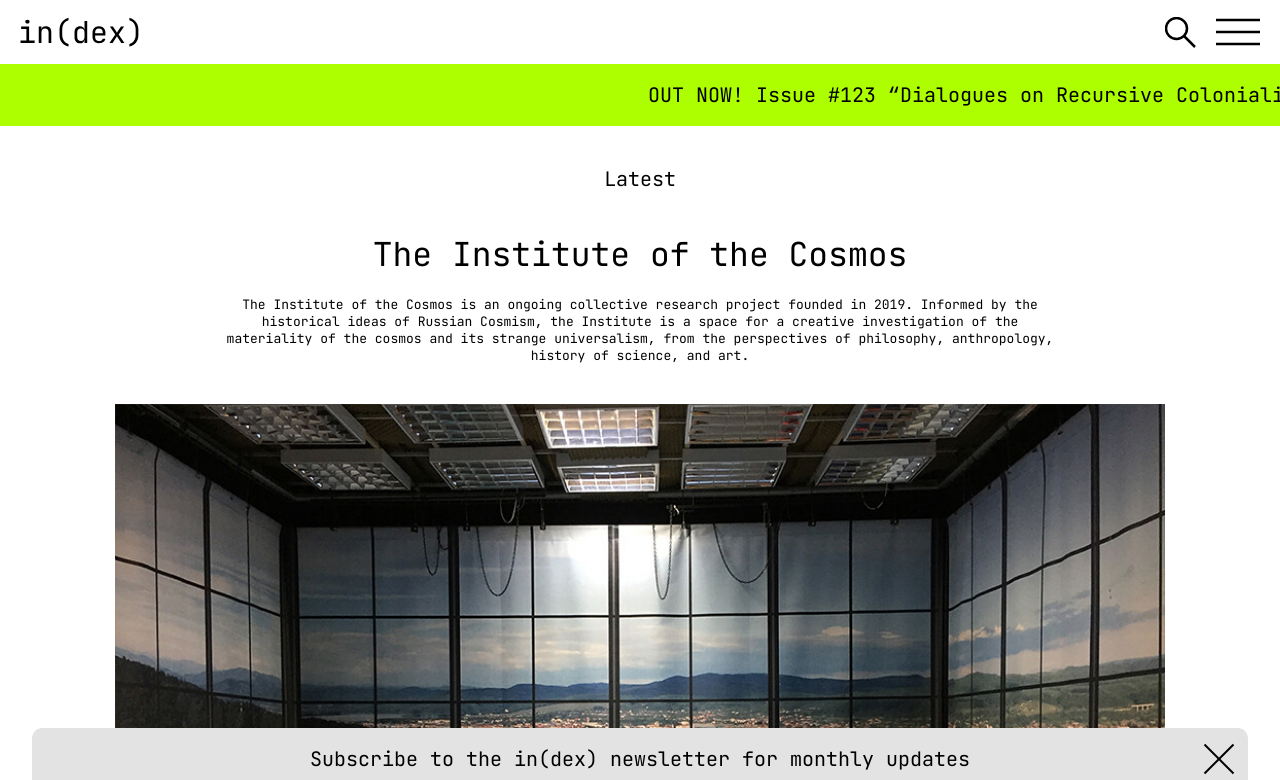
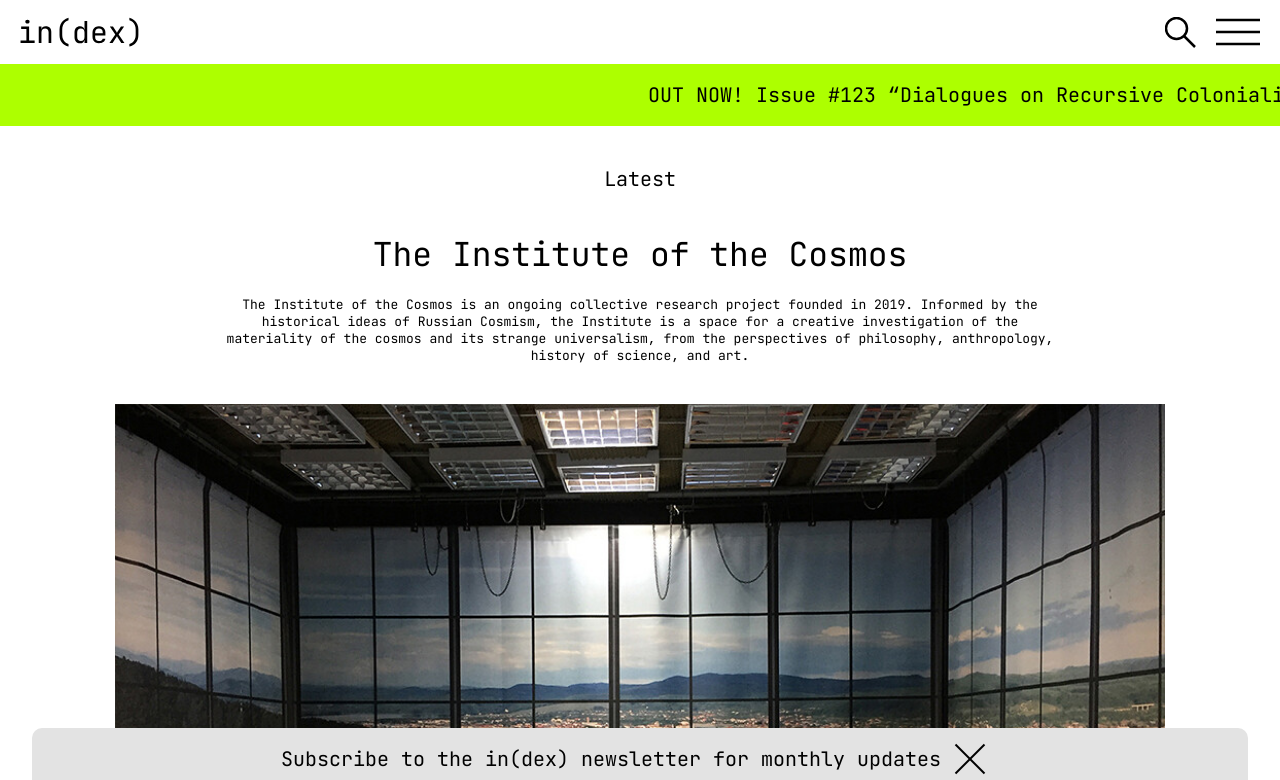
Before and after one commit to MZSkjaerstad/Prosesser_og_brukergrensesnitt, a Vue app: page / in a window 1280 px wide. Shown: the top 780 px of the page. Built offline with nearby package versions, Linux system fonts and the light colour scheme.

Commit message:
:iphone: Made the Subscribe component mobile responsive and other small UI changes

```diff
--- a/src/components/LatestArticles.vue
+++ b/src/components/LatestArticles.vue
@@ -183,9 +183,6 @@
 
         .next__article {
             grid-column: span 12;
-        }
-
-        .articles__next, .next__article {
             padding-top: var(--spacing-small);
         }
     }
--- a/src/components/SubscribePopup/CloseButton.vue
+++ b/src/components/SubscribePopup/CloseButton.vue
@@ -22,5 +22,8 @@ export default {
 		outline: none;
 		background: transparent;
 		position: relative;
+		right: 0;
+		height: auto;
+
 	}
 </style>
--- a/src/components/SubscribePopup/SubscribeInput.vue
+++ b/src/components/SubscribePopup/SubscribeInput.vue
@@ -33,7 +33,7 @@ export default {
 		display: flex;
 		justify-content: center;
 		align-items: center;
-
+		width: 100%;
 	}
 
 	.input-container__input {
@@ -53,8 +53,25 @@ export default {
 		user-select: none;
 		border-radius: 10px;
 		font-size: var(--font-size-body);
+		color: var(--primary-color);
 		margin: 0 0 0 0.3em;
-		padding: 1px 6%;
+		padding: 1px 3%;
 	}
 
+   @media only screen and (max-device-width : 767px) and (-webkit-min-device-pixel-ratio : 2) {
+		.input-container__input {
+			width: 60%;
+		}
+	}
+
+
+   @media only screen and (min-device-width : 768px) and (max-device-width : 1000px) {
+
+	}
+
+
+   @media only screen  and (min-device-width : 1001px) and (max-device-width : 1200px) {
+
+   }
+
 </style>
--- a/src/components/SubscribePopup/SubscribePopup.vue
+++ b/src/components/SubscribePopup/SubscribePopup.vue
@@ -53,13 +53,11 @@ export default {
 		margin: auto;
 		width: 95%;
 		height: 62px;
-		padding: 11px;
 		font-size: var(--font-size-body);
 		position: sticky;
 		bottom: 10px;
 		background: var(--secondary-color);
 		cursor: pointer;
-		z-index: 1;
 		border-radius: 10px;
 	}
 
@@ -72,8 +70,39 @@ export default {
 	}
 
 	.subscribe__close {
-		position: absolute;
-		right: 0;
+		display: flex;
+		justify-self: flex-end;
 	}
 
+	@media only screen and (max-device-width : 512px) and (-webkit-min-device-pixel-ratio : 2) {
+		.subscribe {
+			font-size: 8px;
+
+		}
+
+		.subscribe__text {
+			font-size: 8px;
+		}
+	}
+
+		@media only screen and (min-device-width : 513px) and (max-device-width : 826px) and (-webkit-min-device-pixel-ratio : 2) {
+		.subscribe {
+			font-size: 12px;
+		}
+
+		.subscribe__text {
+			font-size: 12px;
+		}
+	}
+
+
+   @media only screen and (min-device-width : 827px) and (max-device-width : 1000px) {
+
+	}
+
+
+   @media only screen  and (min-device-width : 1001px) and (max-device-width : 1200px) {
+
+   }
+
 </style>
```
Also changed, not shown: src/components/Slideshow.vue (+0 -38 lines).
